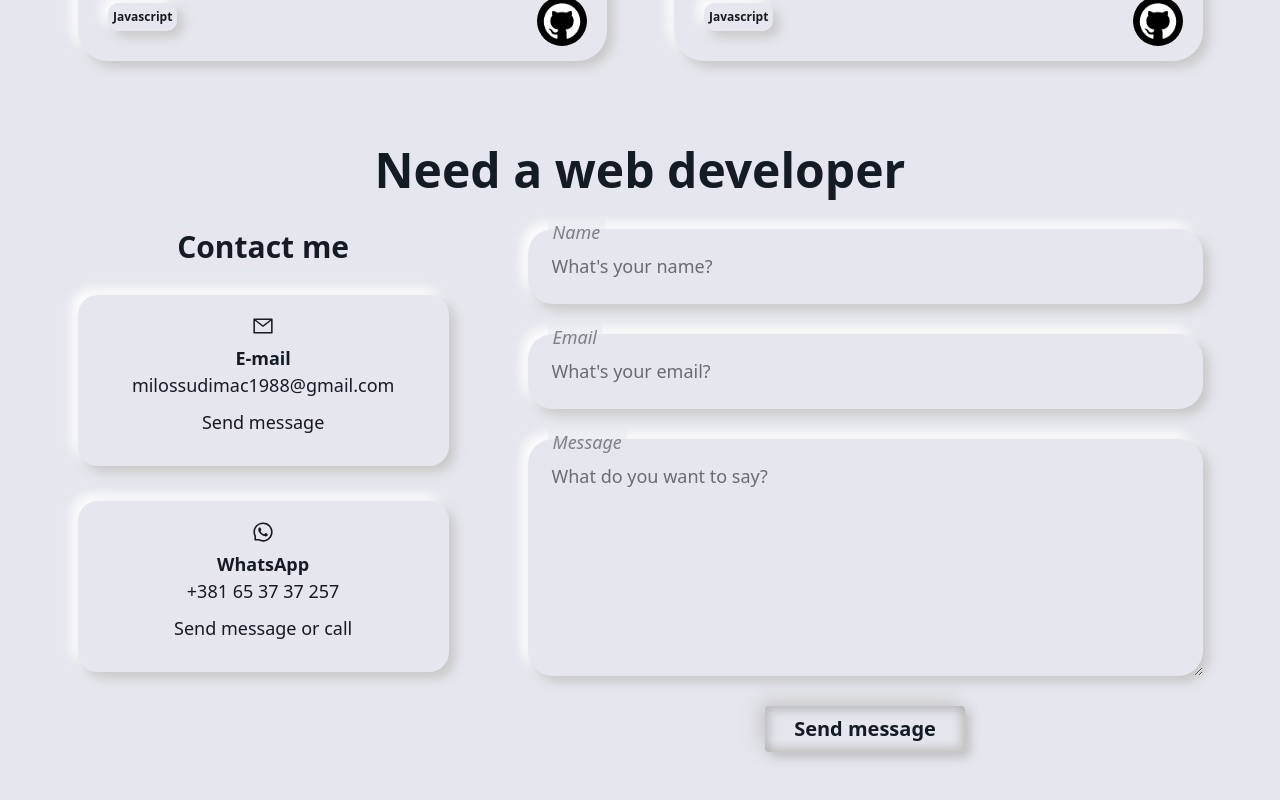
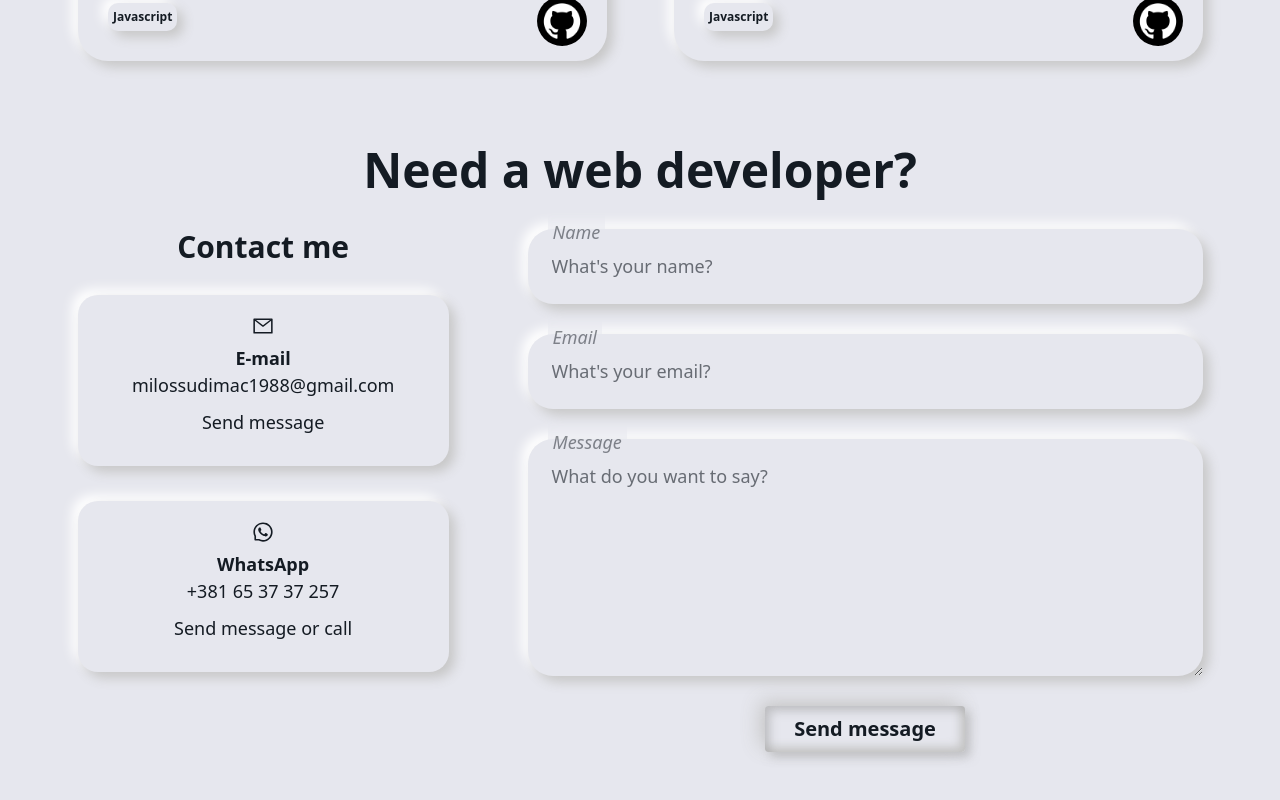
Before and after one commit to MiIos1988/Portfolio-react, a React (Create React App) app: page / in a window 1280 px wide. Shown: the part 4305-5105 px from the top of the page. Built offline with nearby package versions, Linux system fonts and the light colour scheme; no server answers.

Commit message:
Corected code

```diff
--- a/src/components/ContactComponent/ContactComponent.jsx
+++ b/src/components/ContactComponent/ContactComponent.jsx
@@ -58,7 +58,7 @@ const ContactComponent = () => {
 
   return (
     <section id="contact" className="container contact">
-      <h2>Need a web developer</h2>
+      <h2>Need a web developer?</h2>
       <article className="d-flex justify-content-between contactDiv">
         <div className="contactField">
           <h3>Contact me</h3>
```
